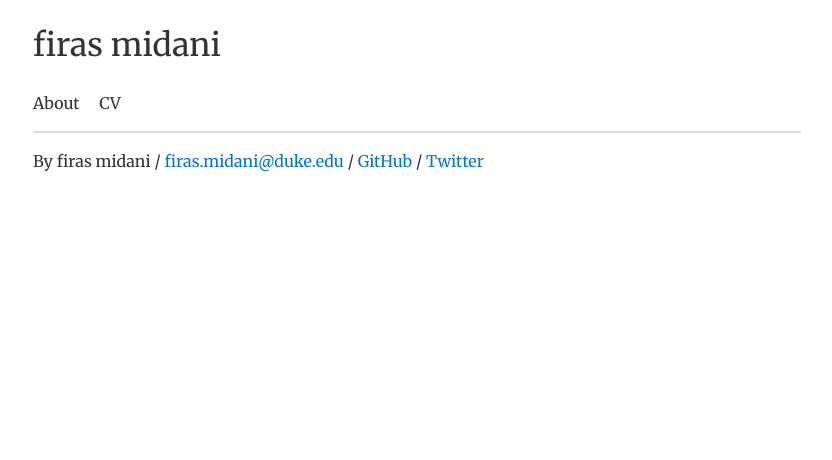
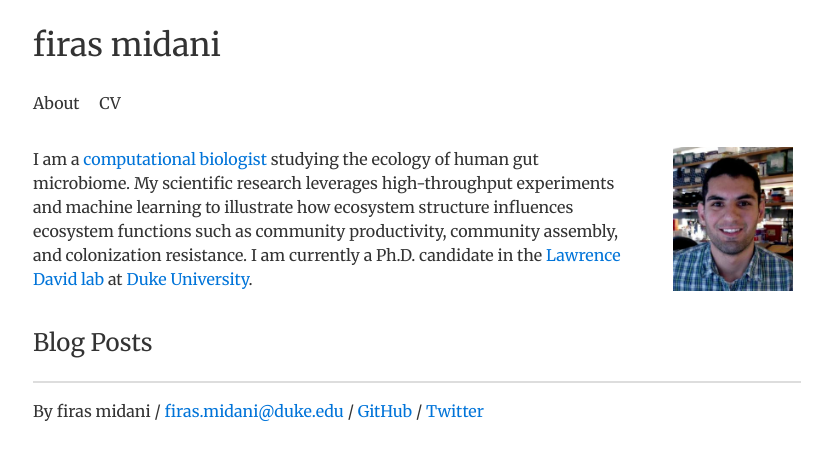
Before and after one commit to firasmidani/firasmidani.github.io, a Jekyll site: the page built from index.html, in a window 1280 px wide. Shown: the top 460 px of the page, without its empty margins (223-1055 px from the left). Built offline with Jekyll 4.4.1, drawn with Linux system fonts in a browser that asks for light colours.

Commit message:
Update index.html

```diff
--- a/index.html
+++ b/index.html
@@ -1,11 +1,39 @@
 ---
 layout: default
+title: home
 ---
 
-<div class="home">
+<br />
+<table>
+<col width="78%">
+<col width="22%">
+  <tr>
+    <td align="left" vertical-align="center" style="padding-left:0px">
+      <p1> I am a <a href="https://genome.duke.edu/education/CBB">computational biologist</a>
+      studying the ecology of human gut microbiome.
+      My scientific research leverages high-throughput experiments and machine learning
+      to illustrate how ecosystem structure influences ecosystem functions such as
+      community productivity, community assembly, and colonization resistance.
+      I am currently a Ph.D. candidate in the <a href="http://el.ladlab.org:8080">Lawrence David lab</a>
+      at <a href="https://en.wikipedia.org/wiki/Duke_University">Duke University</a>.
+      </p1>
+    </td>
+    <td align="right" style="padding-left:0px">
+<img src="/assets/img/midani_head.png" width="120px" class="img-polaroid" opacity="0.5";/>
+    </td>
+  </tr>
+</table>
+
+<div id="home">
+<h2>Blog Posts</h2>
+
     <ul class="posts">
-        {% for post in site.posts %}
-        <li><span>{{ post.date | date: site.date_format }}</span><a href="{{ post.url }}">{{ post.title }}</a></li>
-        {% endfor %}
-    </ul>
+    {% for post in site.posts %}
+	<li>
+		<span>{{ post.date | date: "%F" }} &raquo;</span>
+	        <a style="font-size:1em;" href="{{ post.url }}">{{ post.title }}</a>
+	</li>
+    {% endfor %}
+
+  </ul>
 </div>
```
